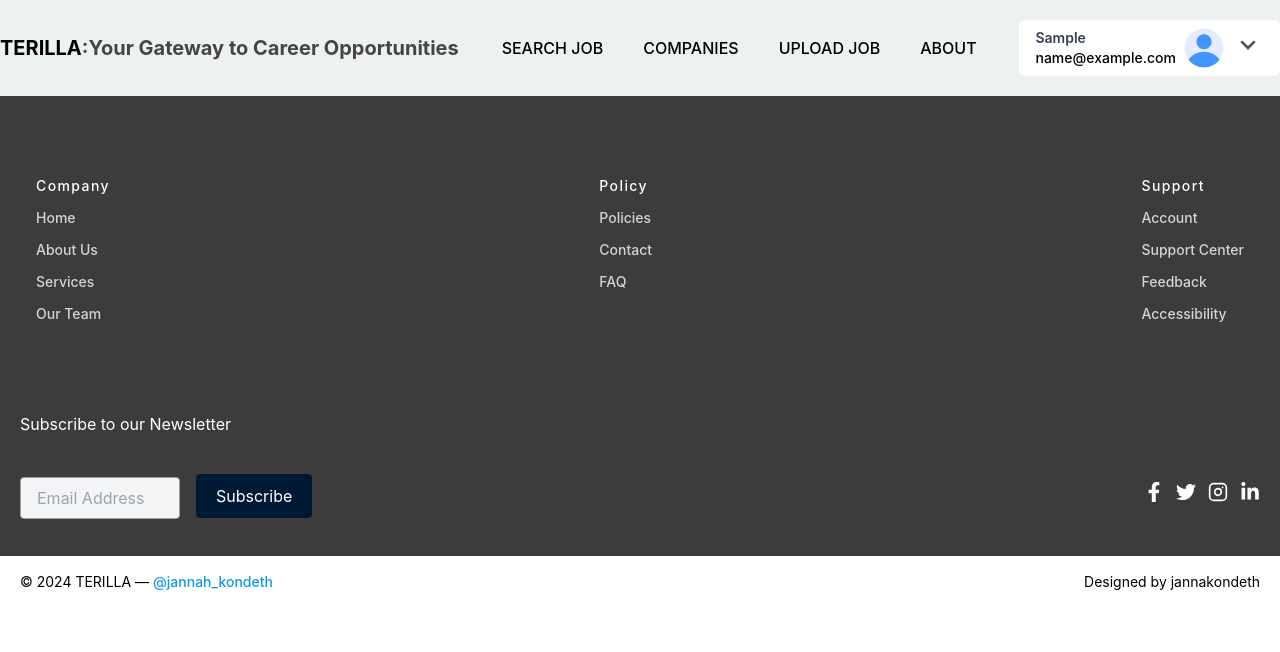
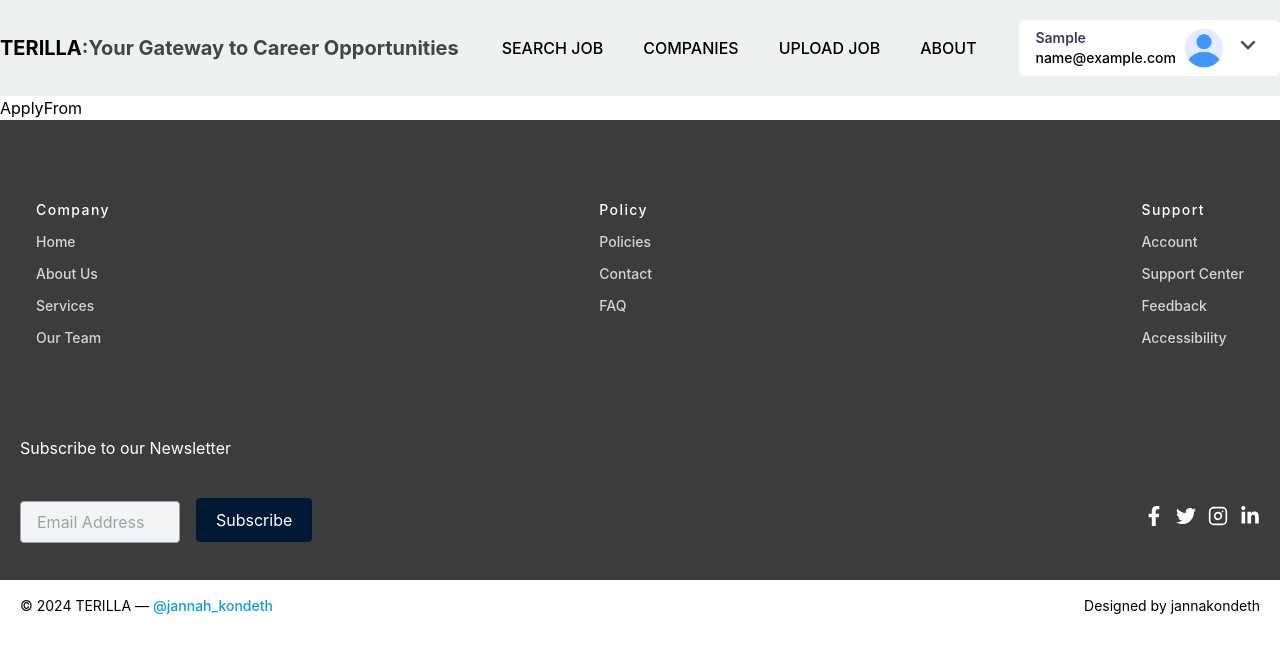
Before and after one commit to Janna007/JobPortalApp, a React (Vite) app in the folder client/: page /apply-form in a window 1280 px wide. Shown: the top 652 px of the page. Built offline with nearby package versions, Linux system fonts and the light colour scheme; sample sign-in values are in the browser's storage.

Commit message:
set route for apply form page

```diff
--- a/client/src/App.jsx
+++ b/client/src/App.jsx
@@ -2,6 +2,7 @@ import { Outlet, Navigate,Route,Routes,useLocation } from "react-router-dom"
 import { Footer, Navbar } from "./components"
 import { About, ApplyJobs, Auth, Companies, CompanyProfile, FindJobs, JobDetail, UploadJob, UserProfile } from "./pages";
 import { useSelector } from "react-redux";
+import ApplyFrom from "./pages/ApplyFrom";
 
 
 
@@ -41,6 +42,7 @@ function App() {
           <Route path={"/upload-job"} element={<UploadJob />} />
           <Route path={"/job-detail/:id"} element={<JobDetail />} />
           <Route path={"/apply-jobs"}  element={<ApplyJobs/>}  />
+          <Route  path={"/apply-form"}  element={<ApplyFrom/>}  />
        </Route>
 
        <Route path="/about-us"  element={<About/>} />
--- /dev/null
+++ b/client/src/pages/ApplyFrom.jsx
@@ -0,0 +1,9 @@
+import React from 'react'
+
+function ApplyFrom() {
+  return (
+    <div>ApplyFrom</div>
+  )
+}
+
+export default ApplyFrom
--- a/client/src/pages/JobDetail.jsx
+++ b/client/src/pages/JobDetail.jsx
@@ -2,7 +2,7 @@ import React, { useEffect, useState } from 'react'
 import { Linkedin } from "../assets";
 import moment from "moment";
 import { AiOutlineSafetyCertificate } from "react-icons/ai";
-import {useParams} from'react-router-dom'
+import {Link, useParams} from'react-router-dom'
 import {jobs} from '../utils/data'
 import { CustomButton, JobCard } from "../components";
 import { useSelector } from 'react-redux';
@@ -192,6 +192,7 @@ function JobDetail() {
           </div>
 
           <div className='w-full'>
+            <Link to={"/apply-form"}>
            {user?._id !== job?.company?._id ?
             <CustomButton
               title='Apply Now'
@@ -202,6 +203,7 @@ function JobDetail() {
             containerStyles={`w-full flex items-center justify-center text-white bg-black py-3 px-5 outline-none rounded-full text-base`}
           />
             }
+            </Link>
           </div>
         </div>
 {/* RIGHT SIDE */}
```
